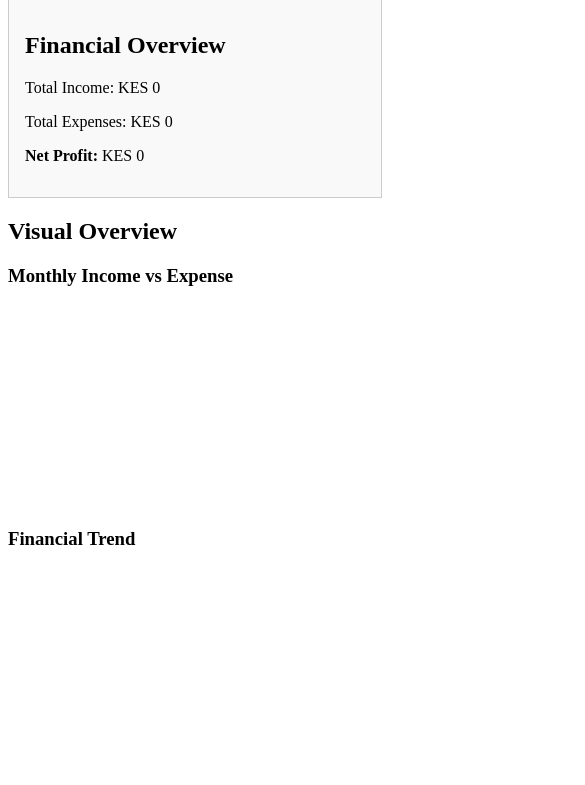
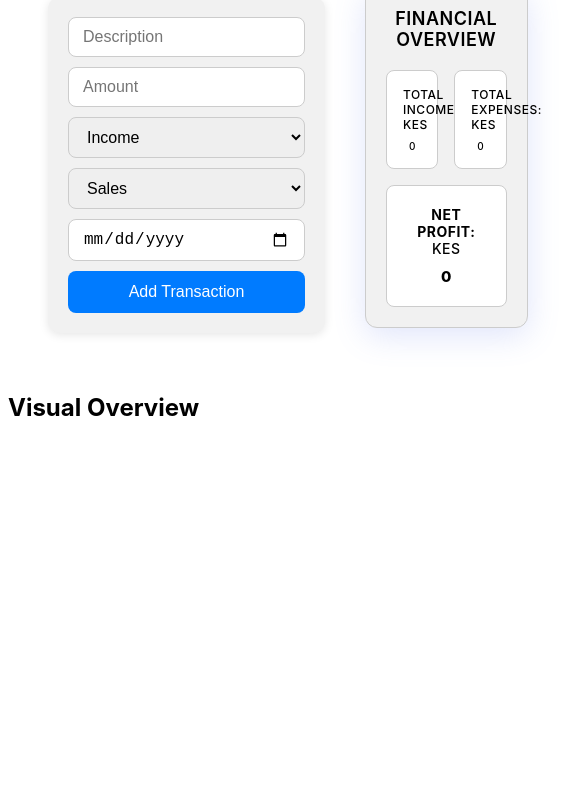
Before and after one commit to michaelfuchaka/Capstone-Project-Tumaini-Health-System, a plain HTML site: page index.html in a window 390 px wide. Shown: the part 164-949 px from the top of the page, 585 px wide, since content can reach past the window. Drawn offline with nearby package versions, Linux system fonts and the light colour scheme; no server answers.

Commit message:
styling  input form and financial overview with responsive adjustments

```diff
--- a/css/style.css
+++ b/css/style.css
@@ -1,3 +1,77 @@
+body{
+   font-family: -apple-system, BlinkMacSystemFont, 'Segoe UI', Roboto, sans-serif;
+   font-weight: 500;
+}
+/* Form container */
+#transactionForm {
+  width: 100%;
+  max-width: 360px;
+  margin: 20px 0 20px 20px;
+  display: flex;
+  flex-direction: column;
+  gap: 10px;
+  padding: 20px;
+  background-color: #f1f1f1;
+  border-radius: 12px;
+  box-shadow: 0 2px 10px rgba(0, 0, 0, 0.1);
+}
+
+/* Inputs and selects */
+#transactionForm input,
+#transactionForm select {
+  padding: 10px 14px;
+  font-size: 16px;
+  border: 1px solid #ccc;
+  border-radius: 8px;
+  outline: none;
+  transition: border 0.2s;
+}
+
+#transactionForm input:focus,
+#transactionForm select:focus {
+  border-color: #007bff;
+}
+
+/* Submit button */
+#transactionForm button[type="submit"] {
+  background-color: #007bff;
+  color: white;
+  font-size: 16px;
+  border: none;
+  padding: 12px;
+  border-radius: 8px;
+  cursor: pointer;
+  transition: background-color 0.2s;
+}
+
+#transactionForm button[type="submit"]:hover {
+  background-color: #0056b3;
+}
+
+/* Styling transaction list layout */
+.main-layout {
+  display: flex;
+  justify-content: flex-start;
+  align-items: flex-start;
+  gap: 30px; /* space between form and list */
+  padding: 20px;
+}
+
+#transactionList {
+  flex: 1;
+  padding: 10px;
+  background-color: #f1f1f1;
+  border-radius: 8px;
+  max-width: 600px;
+}
+.transaction {
+  padding: 10px;
+  margin-bottom: 10px;
+  background-color: white;
+  border-radius: 5px;
+  border: 1px solid #ddd;
+}
+
 /* Styling financial overview  */
 #financialOverview {
   border: 1px solid #ccc;
@@ -7,6 +81,142 @@
   max-width: 500px;
 }
 /* Adding spacing between each <p> line */
-#financialOverview.p{
-    margin: 0.5rem 0;
+#financialOverview.p {
+  margin: 0.5rem 0;
 }
+
+/* chart layout */
+canvas {
+  max-width: 100%;
+  height: auto;
+  margin: 0 auto;
+  display: block;
+}
+
+.chart-container {
+  max-width: 350px;
+  margin: 20px auto;
+}
+
+
+/* Financial Overview  Style*/
+
+#financialOverview {
+  background: #f1f1f1;
+  border-radius: 12px;
+  padding: 24px;
+
+  font-family: -apple-system, BlinkMacSystemFont, 'Segoe UI', Roboto, sans-serif;
+  box-shadow: 0 8px 32px rgba(102, 126, 234, 0.2);
+  max-width: 500px;
+  margin: 20px auto;
+  font-size: 0; /* Remove whitespace between inline-block elements */
+}
+
+#financialOverview h2 {
+  font-size: 18px;
+  font-weight: 600;
+  margin-bottom: 20px;
+  text-transform: uppercase;
+  letter-spacing: 0.5px;
+
+  text-align: center;
+  margin-top: 0;
+}
+
+/* Container for income and expenses */
+.income-expenses-container {
+  display: grid;
+  grid-template-columns: 1fr 1fr;
+  gap: 16px;
+  margin-bottom: 16px;
+}
+
+/* Style for income and expenses paragraphs - 50% width beside each other */
+#financialOverview p:nth-of-type(1),
+#financialOverview p:nth-of-type(2) {
+  background: #fff;
+  border: 1px solid #ccc;
+  border-radius: 8px;
+  padding: 16px;
+  text-align: center;
+  margin: 0;
+  font-size: 12px;
+  font-weight: 500;
+  text-transform: uppercase;
+  letter-spacing: 0.5px;
+  width: calc(50% - 8px);
+  display: inline-block;
+  vertical-align: top;
+  box-sizing: border-box;
+  color: #000;
+}
+
+#financialOverview p:nth-of-type(2) {
+  margin-left: 16px;
+}
+
+/* Style for the spans (amounts) inside income and expenses */
+#total-income,
+#total-expenses {
+  display: block;
+  font-size: 20px;
+  font-weight: 550;
+  margin-top: 8px;
+  text-transform: none;
+  letter-spacing: normal;
+}
+
+/* Net Profit - spans full width with margin top */
+#financialOverview p:nth-of-type(3) {
+  background: #fff;
+  border: 1px solid #ccc;
+  border-radius: 8px;
+  padding: 20px;
+  text-align: center;
+  margin: 16px 0 0 0;
+  font-size: 14px;
+  font-weight: 500;
+  text-transform: uppercase;
+  letter-spacing: 0.5px;
+  width: 100%;
+  display: block;
+  box-sizing: border-box;
+  color: #000;
+}
+
+#net-profit {
+  display: block;
+  font-size: 24px;
+  font-weight: 800;
+  margin-top: 10px;
+  text-transform: none;
+  letter-spacing: normal;
+  color: #000;
+}
+
+/* Responsive Design */
+@media (max-width: 480px) {
+  #financialOverview.overview {
+    padding: 20px;
+    margin: 10px;
+  }
+
+  #total-income,
+  #total-expenses {
+    font-size: 10px;
+  }
+
+  #net-profit {
+    font-size: 15px;
+  }
+}
+/* Hover shake background */
+#financialOverview p:nth-of-type(1):hover,
+#financialOverview p:nth-of-type(2):hover,
+#financialOverview p:nth-of-type(3):hover {
+  background: #eaeaea; /* Subtle light background */
+  transform: translateY(-2px);
+  transition: all 0.3s ease;
+  cursor: pointer;
+}
--- a/index.html
+++ b/index.html
@@ -11,38 +11,45 @@
   <body>
     <h1>Tumaini Financial Tracker</h1>
     <!-- Input Form -->
+    <div class="main-layout">
       <form id="transactionForm">
-      <input type="text" id="description" placeholder="Description" required />
+        <input
+          type="text"
+          id="description"
+          placeholder="Description"
+          required
+        />
         <input type="number" id="amount" placeholder="Amount" required />
         <select id="type">
           <option value="income">Income</option>
           <option value="expense">Expense</option>
         </select>
-      <select id="category">
-      </select>
+        <select id="category"></select>
         <input type="date" id="date" required />
         <button type="submit">Add Transaction</button>
       </form>
-
-    <!-- Transaction list display -->
-    <div id="transactionList"></div>
       <div id="financialOverview" class="overview">
         <h2>Financial Overview</h2>
+
         <p>Total Income: KES <span id="total-income">0</span></p>
         <p>Total Expenses: KES <span id="total-expenses">0 </span></p>
         <p><strong>Net Profit:</strong> KES <span id="net-profit">0</span></p>
       </div>
 
+      <!-- Transaction list display -->
+      <div id="transactionList"></div>
+    </div>
+
     <!-- Charts and graph -->
     <h2>Visual Overview</h2>
-
-    <h3>Monthly Income vs Expense</h3>
+    <div class="chart-container">
       <canvas id="bar-chart" width="400" height="200"></canvas>
-
-    <h3>Financial Trend </h3>
-    <canvas id="line-chart" width="400" height="200"></canvas>
-
-    <h3>Expense breakdown by Category</h3>
-    <canvas id="pie-chart" width="400" height="200"></canvas>
+    </div>
+    <div class="chart-container">
+      <canvas id="line-chart" width="300" height="200"></canvas>
+    </div>
+    <div class="chart-container">
+      <canvas id="pie-chart" width="300" height="200"></canvas>
+    </div>
   </body>
 </html>
--- a/src/index.js
+++ b/src/index.js
@@ -15,7 +15,7 @@ function renderTransactions() {
         // HTML content inside new div
         item.innerHTML = `
     <p>${transaction.description} - KES ${transaction.amount}</p>
-  <p>Type: ${transaction.type} | Category: ${transaction.category} | Date: ${transaction.date}</p>
+  <p> ${transaction.type} |  ${transaction.category} |  ${transaction.date}</p>
   <button data-id="${transaction.id}" class="edit-btn"  >Edit</button>
   <button  data-id="${transaction.id}" class="delete-btn" >Delete</button>
     `;
```
Lines whose indentation alone changed are shown as unchanged.
